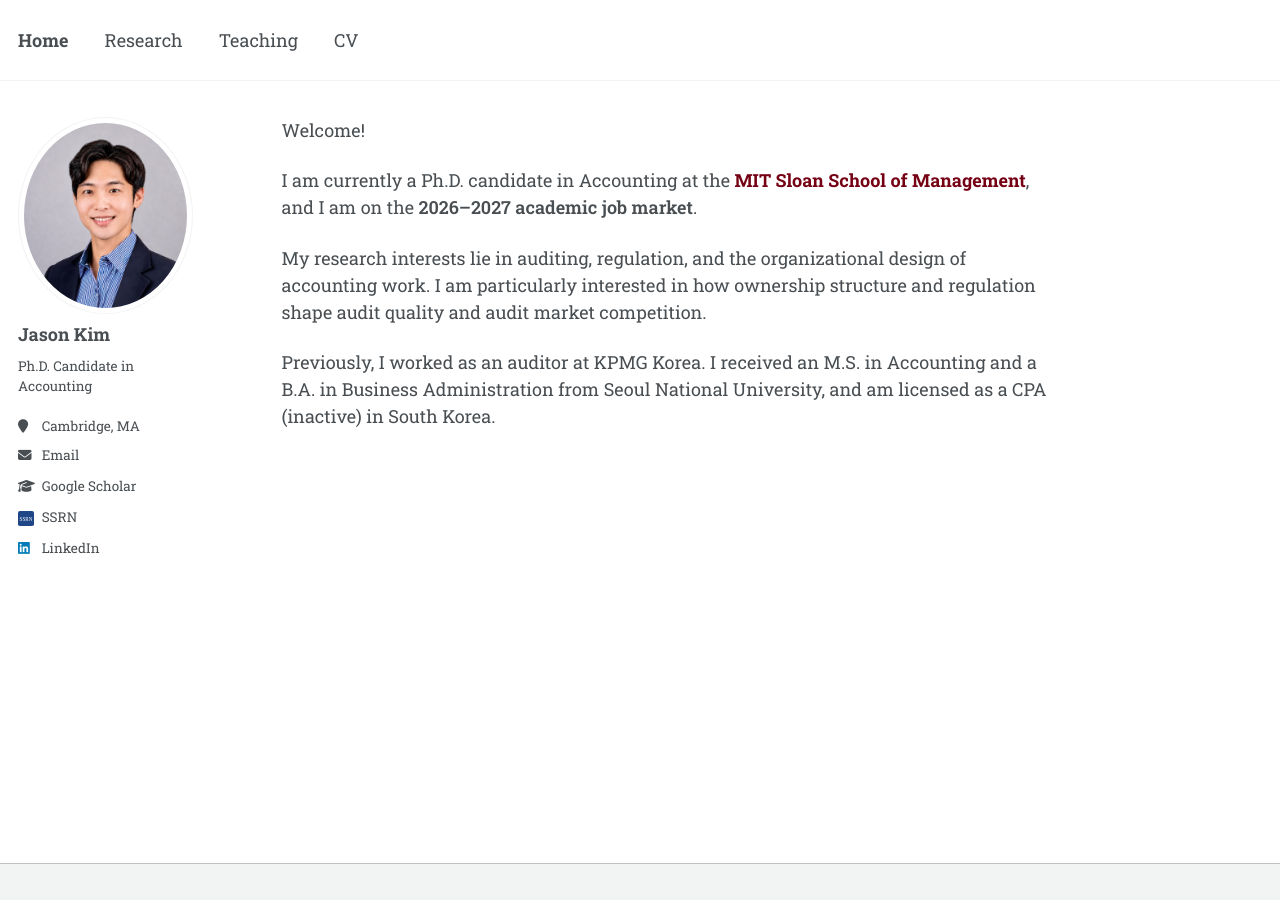
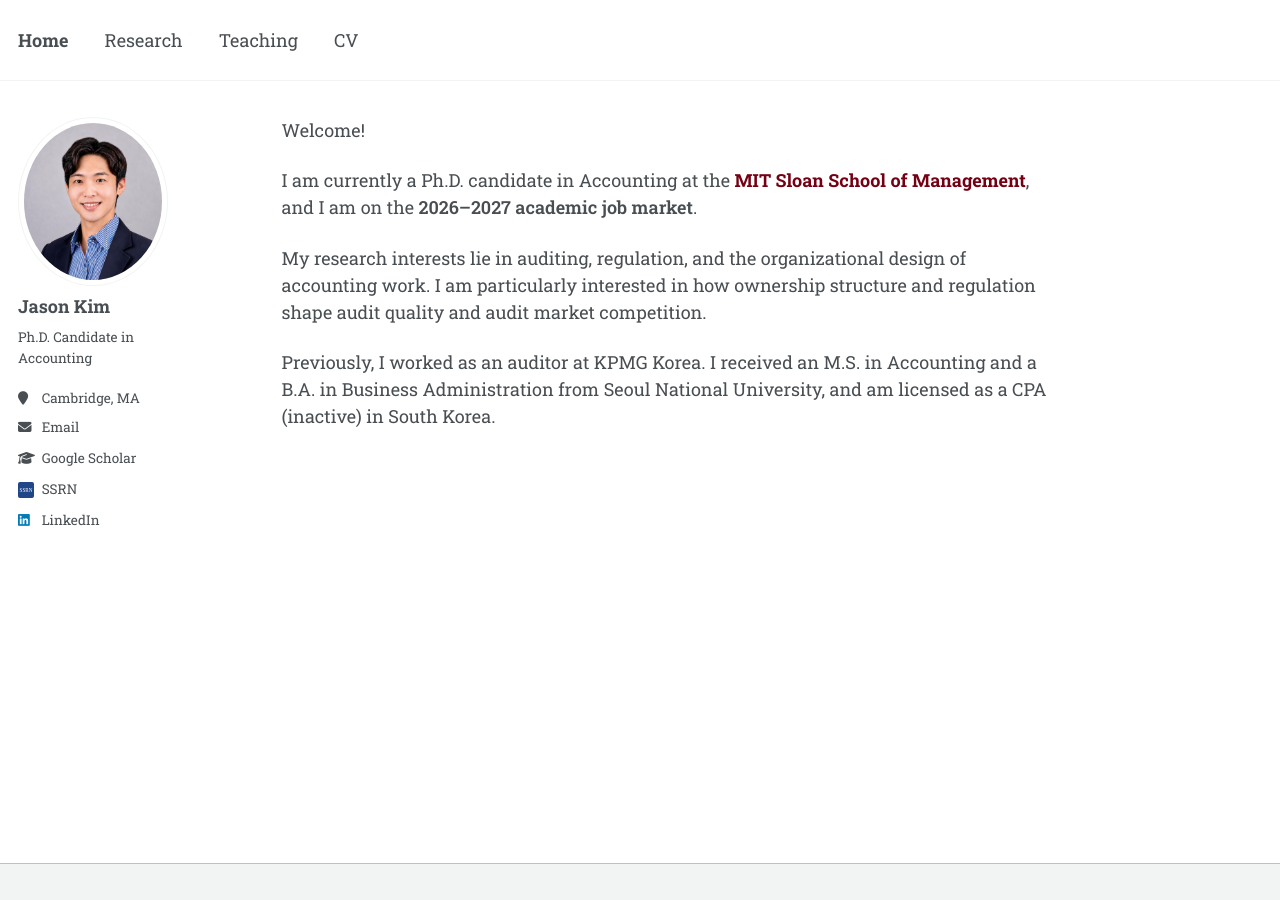
Before and after one commit to jgkim262/jgkim262.github.io, a Jekyll site: the page built from _pages/about.md, in a window 1280 px wide. Built offline with Jekyll 4.4.1, drawn with Linux system fonts in a browser that asks for light colours; a style sheet for code colours, icons or effects is not loaded.

Commit message:
Reduce avatar max-width to 150px
Co-Authored-By: Claude Opus 5 (1M context) <noreply@anthropic.com>

```diff
--- a/_sass/layout/_sidebar.scss
+++ b/_sass/layout/_sidebar.scss
@@ -154,7 +154,8 @@
   }
 
   img {
-    max-width: 175px;
+    // Template default is 175px (which is also what timdesilva.me uses).
+    max-width: 150px;
     border-radius: 50%;
     padding: 5px;
     border: 1px solid var(--global-border-color);
```
